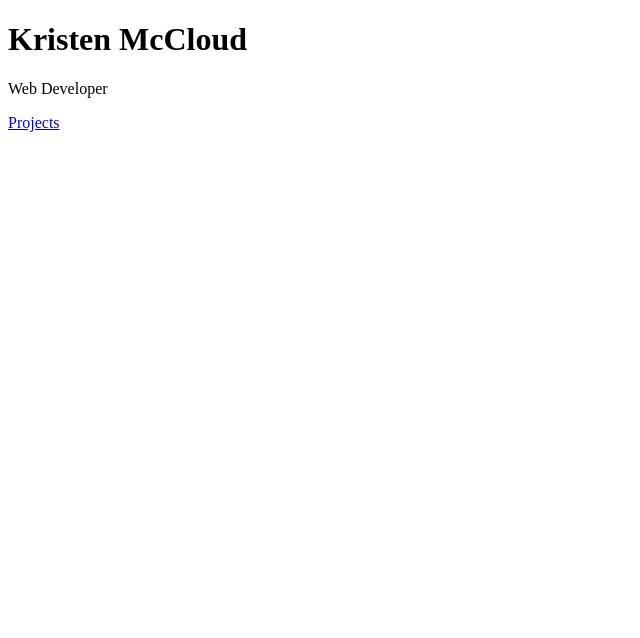
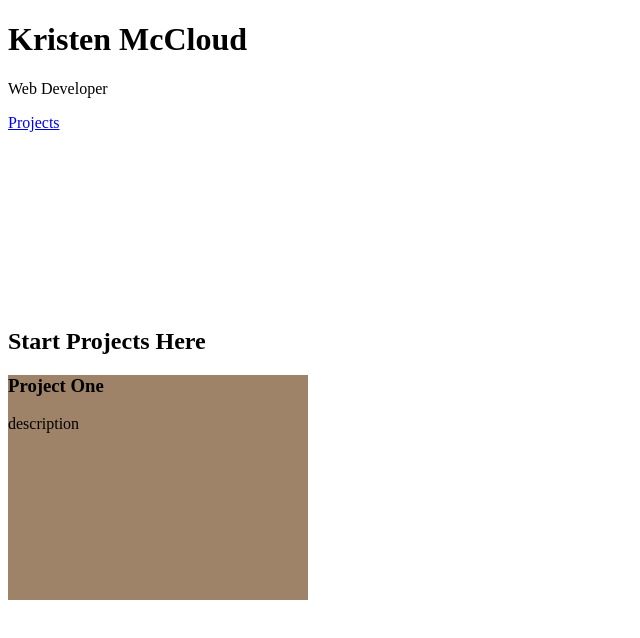
Before and after one commit to kristenmccloud/Portfolio, a Gatsby site: page / in a window 1280 px wide. Shown: the whole page, without its empty margins (0-640 px from the left). Built offline with nearby package versions, Linux system fonts and the light colour scheme; Gatsby itself is replaced by a stand-in of ours.

Commit message:
developing cards

```diff
--- /dev/null
+++ b/src/components/card.css
@@ -0,0 +1,6 @@
+.Card {
+  width: 300px;
+  height: 225px;
+  position: relative;
+  background-color: #9E8368
+}
--- /dev/null
+++ b/src/components/card.js
@@ -0,0 +1,11 @@
+import React from 'react'
+import'./card.css'
+
+const Card = props => (
+  <div className="Card">
+    <h3>{props.title}</h3>
+    <p>{props.text}</p>
+  </div>
+)
+
+export default Card
--- a/src/pages/index.js
+++ b/src/pages/index.js
@@ -1,7 +1,7 @@
 import React from 'react'
 import { Link } from 'gatsby'
-
 import Layout from '../components/layout'
+import Card from '../components/Card';
 
 const IndexPage = () => (
   <div>
@@ -17,6 +17,12 @@ const IndexPage = () => (
         </svg>
       </div>
     </div>
+    <div className="Cards">
+      <h2>Start Projects Here</h2>
+      <Card
+      title="Project One"
+      text="description" />
+    </div>
   </div>
 )
 
```
